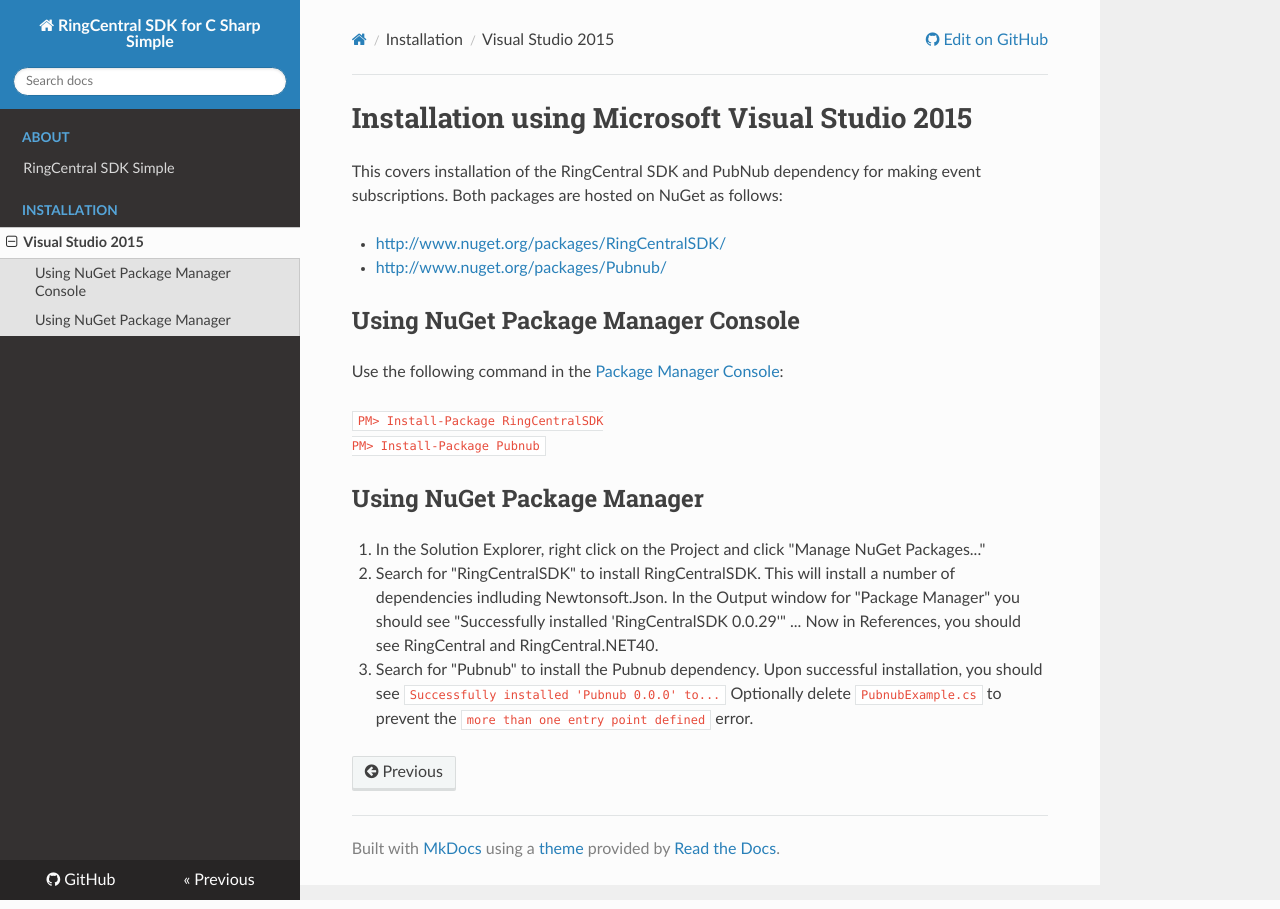
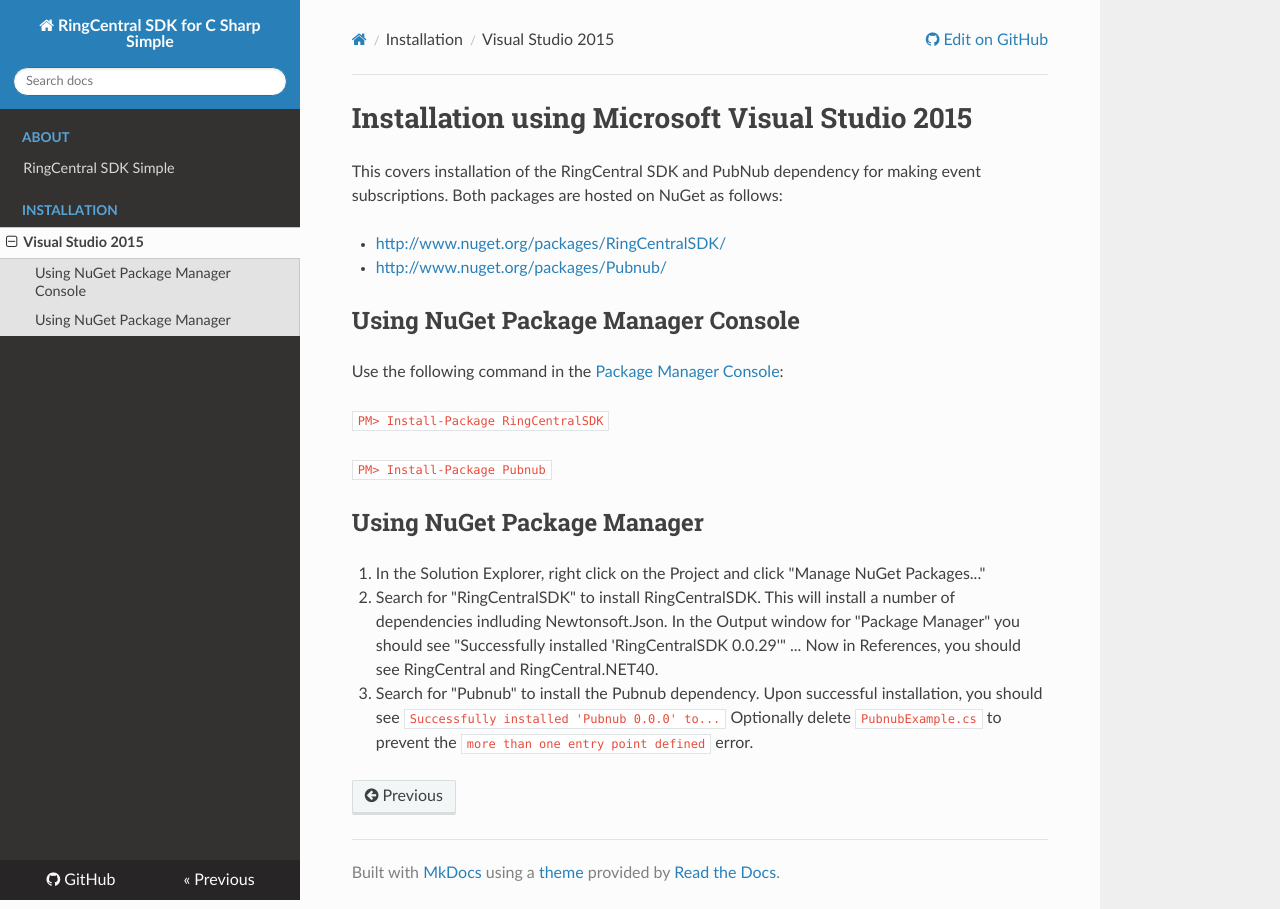
Before and after one commit to grokify/ringcentral-sdk-csharp-simple, an MkDocs documentation site: the page built from docs/installation/Visual-Studio-2015.md, in a window 1280 px wide. Built offline with MkDocs 1.6.1, drawn with Linux system fonts in a browser that asks for light colours; nearby versions of some CDN libraries; old or Windows-style settings are respelled for this version of MkDocs.

Commit message:
update mkdocs

```diff
--- a/docs/installation/Visual-Studio-2015.md
+++ b/docs/installation/Visual-Studio-2015.md
@@ -9,8 +9,9 @@ This covers installation of the RingCentral SDK and PubNub dependency for making
 
 Use the following command in the [Package Manager Console](http://docs.nuget.org/consume/package-manager-console):
 
-`PM> Install-Package RingCentralSDK
-PM> Install-Package Pubnub`
+`PM> Install-Package RingCentralSDK`
+
+`PM> Install-Package Pubnub`
 
 ## Using NuGet Package Manager
 
```
